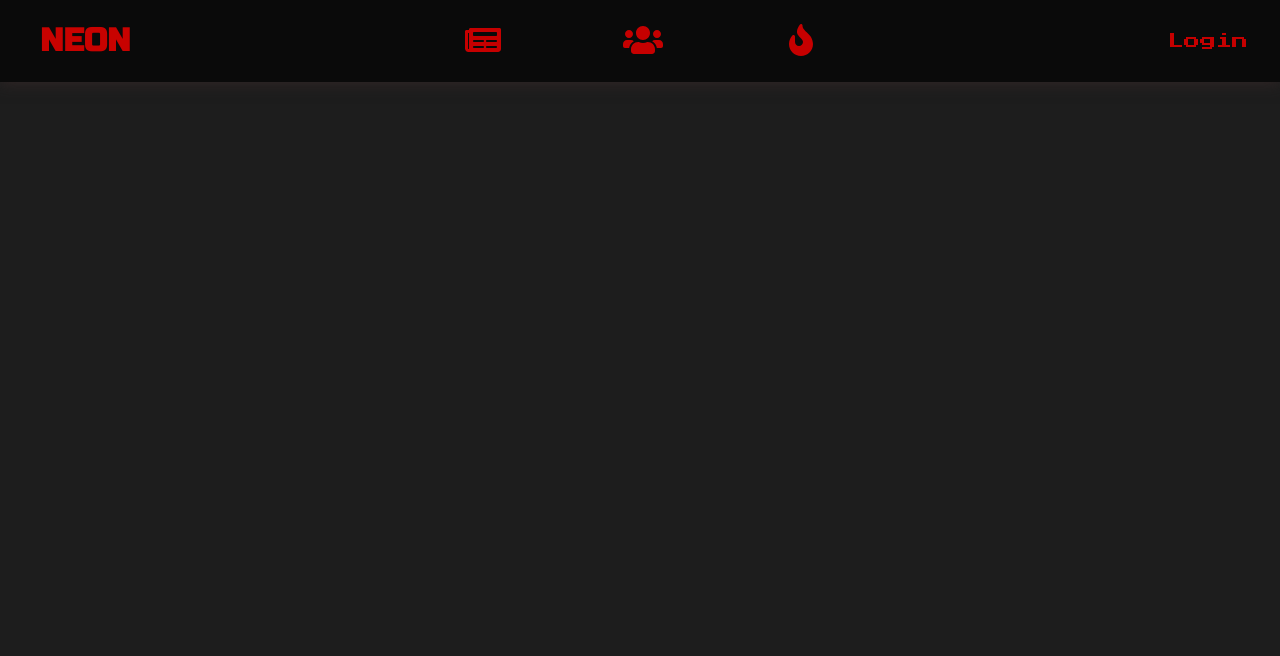
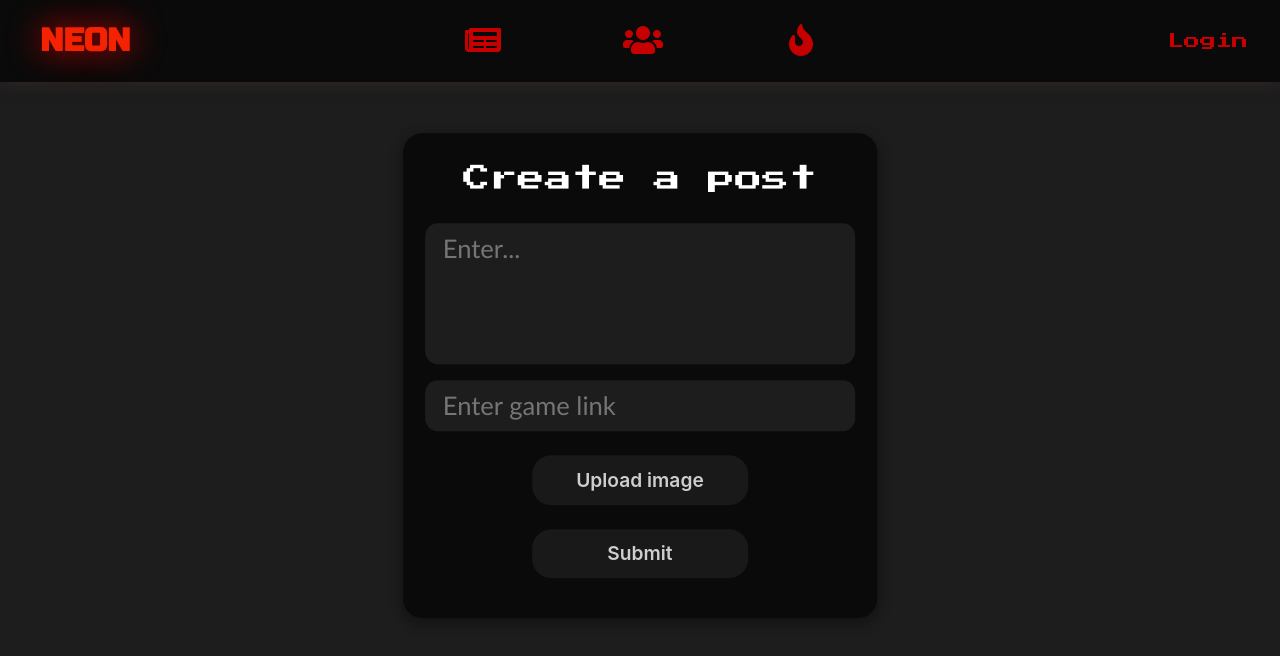
Before and after one commit to le-kalmique/usgh-neon-projects, a React (Create React App) app: page /new_post in a window 1280 px wide. Shown: the top 656 px of the page. Built offline with nearby package versions, Linux system fonts and the light colour scheme.

Commit message:
new post page

```diff
--- a/src/components/NewPost/new-post.css
+++ /dev/null
@@ -1,4 +0,0 @@
-.new-post__textarea{
-    width: 90%;
-    margin: 0 auto;
-}
--- a/src/components/NewPost/new-post.html
+++ /dev/null
@@ -1,21 +0,0 @@
-<!DOCTYPE html>
-<html lang="en">
-<head>
-    <meta charset="UTF-8">
-    <meta name="viewport" content="width=device-width, initial-scale=1.0">
-    <link rel="stylesheet" href="new-post.css">
-    <link rel="stylesheet" href="../Post/post.css">
-
-    <title>Document</title>
-</head>
-<body>
-<div class="post new-post">
-    <form action="" class="new-post-form">
-        <textarea class = "new-post__textarea" name="newpost" id="newpost" cols="30" rows="10" placeholder="Enter...">
-
-        </textarea>
-        <button>Create!</button>
-    </form>
-</div>
-</body>
-</html>
--- a/src/containers/App/App.js
+++ b/src/containers/App/App.js
@@ -5,6 +5,7 @@ import Feed from "../Feed/Feed";
 import UserPage from "../UserPage/UserPage";
 import Login from "../Login";
 import Register from "../Register/Register.js";
+import NewPost from "../NewPost/NewPost";
 
 function App() {
   return (
@@ -14,6 +15,7 @@ function App() {
         <Route path="/users/:id" exact component={ UserPage } />
         <Route path="/auth/login" exact component={ Login } />
         <Route path="/auth/register" exact component={ Register } />
+        <Route path="/new_post" exact component={ NewPost } />
         <Route path="/" exact component={ Feed } />
       </Switch>
     </Router>
--- /dev/null
+++ b/src/containers/NewPost/NewPost.js
@@ -0,0 +1,80 @@
+import React, { useState } from 'react';
+import * as qs from 'query-string';
+import { Link } from 'react-router-dom';
+
+import { FontAwesomeIcon } from '@fortawesome/react-fontawesome';
+import { faNewspaper, faUsers, faFire } from '@fortawesome/free-solid-svg-icons';
+
+import { loginWithFormData, logOut } from '../../utils/auth';
+import Form from '../../components/Form/Form';
+import Server from '../../utils/server';
+import DefaultMessages from '../../utils/messages';
+import {faImage} from "@fortawesome/free-regular-svg-icons";
+
+const Messages = Object.assign ({
+    LoginFirst : "You must have signed in first",
+    IncorrectAuthData : "Login or password were entered incorectly."
+}, DefaultMessages);
+
+export default function Login (props) {
+    document.body.className = "background";
+    document.title = "Create a post";
+
+    const [formProps, setFormProps] = useState({
+        inputs : [
+            {
+                type : Form.InputType.TextArea,
+                props : {
+                    required : false,
+                    type : "text",
+                    name : "post",
+                    maxLength : "500",
+                    placeholder : "Enter...",
+                    className : "new-post__textarea input_field form_input"
+                },
+            },
+            {
+                type: Form.InputType.Text,
+                props: {
+                    required: false,
+                    type: "text",
+                    name: "game-link",
+                    maxLength: "1000",
+                    placeholder: "Enter game link",
+                    className: "input_field game-link-field form_input"
+                }
+            },
+            {
+                type : Form.InputType.File,
+                label : "Upload image",
+                props : {
+                    type : "file",
+                    name : "image",
+                    id : "form_image_input",
+                    accept : <FontAwesomeIcon icon={faImage}/>
+                }
+            }
+        ],
+        cb : sendData,
+        labels : {
+            message : {
+                text : Messages.Empty,
+                color : Form.MessageColor.Default
+            },
+            legend : "Create a post"
+        }
+    });
+
+    async function sendData(form) {
+
+        return;
+    }
+
+    return (
+        <div className = "center">
+            {
+                <Form {...formProps}/>
+            }
+        </div>
+    );
+}
```
